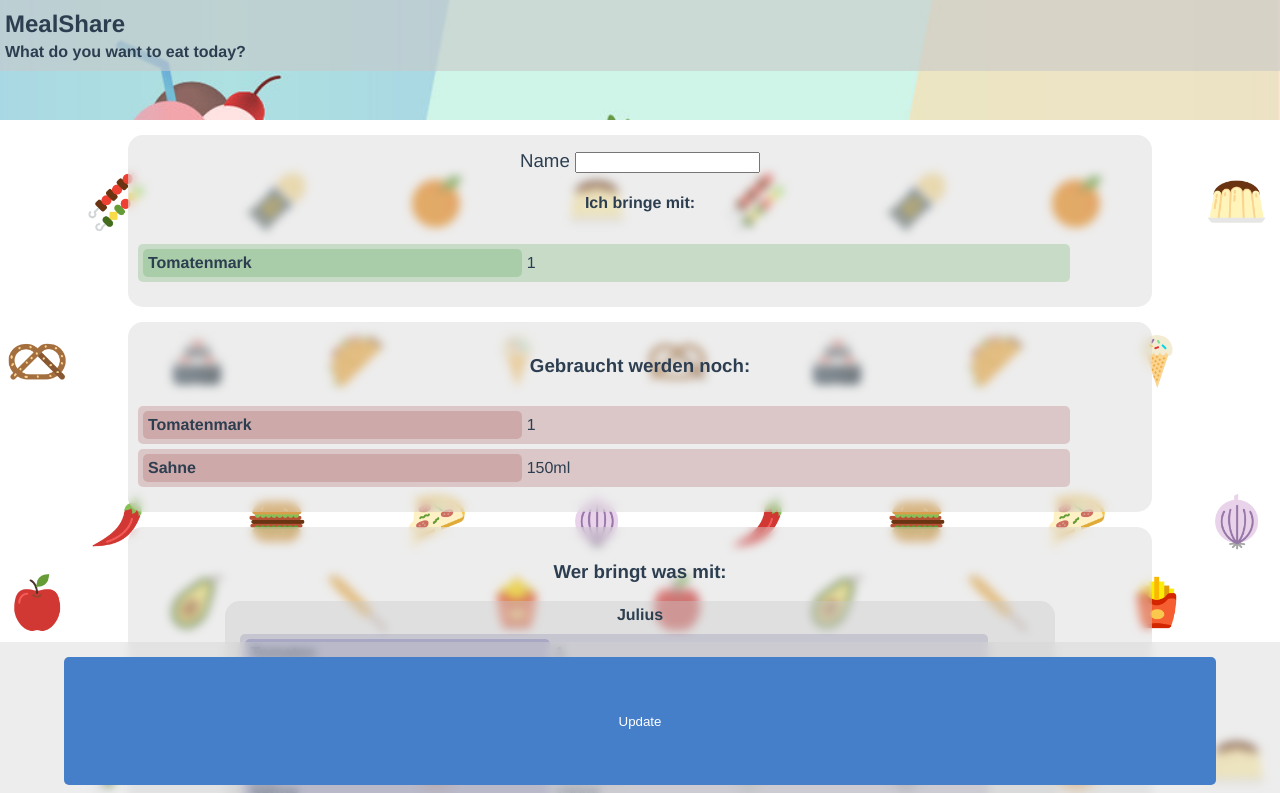
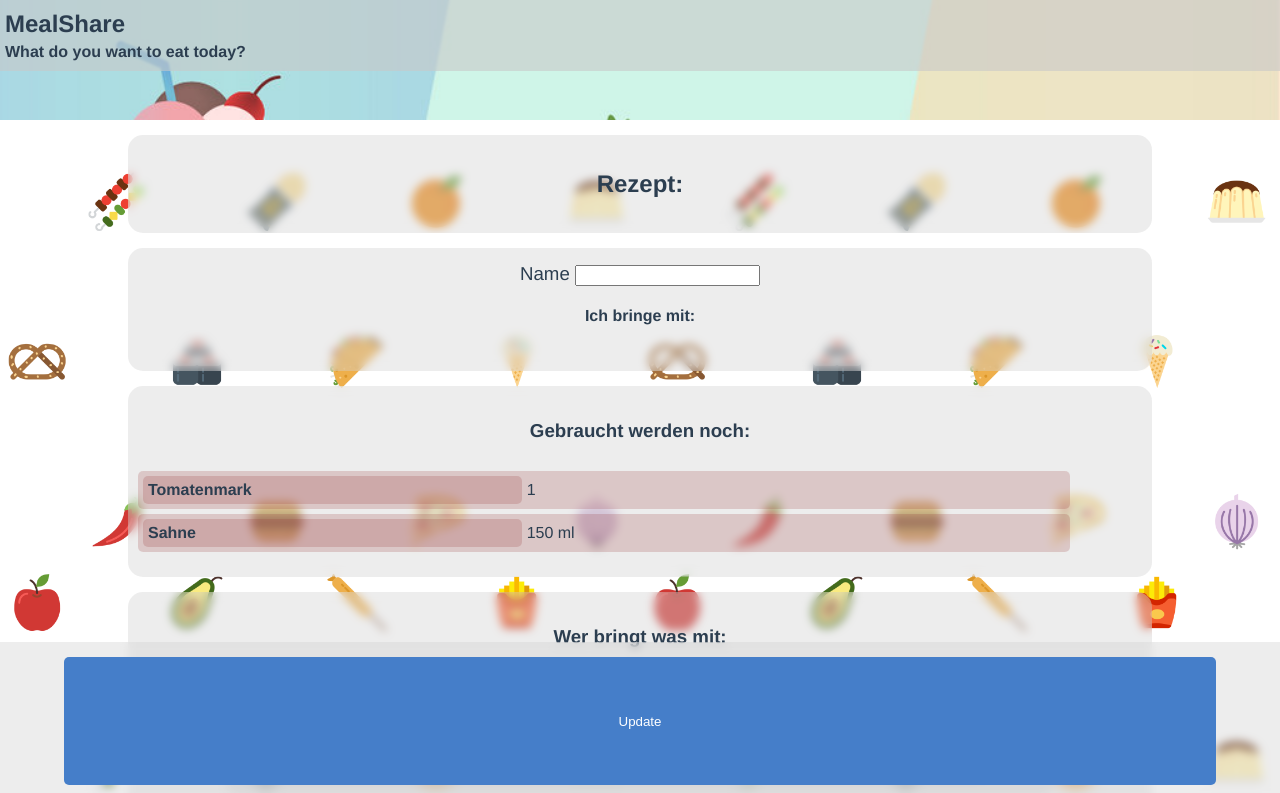
Before and after one commit to radiales/pbo, a Vue app: page /#/share in a window 1280 px wide. Shown: the top 793 px of the page. Built offline with nearby package versions, Linux system fonts and the light colour scheme.

Commit message:
Basic server communication for Share now works (a few bugs left)

```diff
--- a/src/services/backend.js
+++ b/src/services/backend.js
@@ -3,5 +3,14 @@ import api from "@/services/api.js";
 export default {
     fetchRecipes(ingredients) {
         return api().post("recipes", ingredients);
+    },
+    createInvite(){
+        return api().post("share?action=create");
+    },
+    fetchInvite(Id){
+        return api().get("share", { params: { id: Id} });
+    },
+    putInvite(id, data){
+        return api().post("share?action=add&id=" + id, data);
     }
 };
--- a/src/views/Share.vue
+++ b/src/views/Share.vue
@@ -1,9 +1,12 @@
 <template>
     <div class="Last">
+        <div class="backgroundBlur fWeight600">
+            <h2>Rezept: {{ name }}</h2>
+        </div>
         <div class="backgroundBlur">
             <form id="nameForm">
                 <label>Name </label>
-                <input required type="text" />
+                <input required type="text" v-model="participantName" />
             </form>
             <h4>Ich bringe mit:</h4>
                <transition-group mode="out-in" name="fade" tag="ul" class="partUl">
@@ -12,7 +15,7 @@
                     :key="id"
                     @click="removeFromOwn(id)">
                     <span class="ingName ingGreen"> {{ ing.name }}</span>
-                    <span class="ingAmount">{{ ing.amount + ing.unit }}</span>
+                    <span class="ingAmount">{{ ing.amount.toString() + " " + ing.unit }}</span>
                 </li>
                </transition-group>
         </div>
@@ -24,7 +27,7 @@
                     :key="id"
                     @click="addToOwn(id)">
                     <span class="ingName ingRed"> {{ ing.name }}</span>
-                    <span class="ingAmount">{{ ing.amount + ing.unit }}</span>
+                    <span class="ingAmount">{{ ing.amount.toString() + " " + ing.unit }}</span>
                 </li>
                 </transition-group>
         </div>
@@ -40,7 +43,7 @@
                         :key="id"
                         class="ingLi">
                         <span class="ingName">{{ ing.name }}</span>
-                        <span class="ingAmount">{{ ing.amount + ing.unit }}</span>
+                        <span class="ingAmount">{{ ing.amount.toString() + " " + ing.unit }}</span>
                     </li>
                 </ul>
             </div>
@@ -58,13 +61,10 @@ export default {
     name: "Share",
     data: function() {
         return {
-            ingredientsToBring: [
-                {
-                    name: "Tomatenmark",
-                    amount: 1,
-                    unit: ""
-                },
-            ],
+            debugInvite: "",
+            participantName: "",
+            name: "",
+            ingredientsToBring: [],
             ingredientsNeeded: [
                 {
                     name: "Tomatenmark",
@@ -106,9 +106,34 @@ export default {
             ]
         }
     },
+    mounted(){
+        this.fetchInvite();
+    },
     methods: {
+        fetchInvite(){
+            this.AsyncfetchInvite().then((x) => {
+                this.debugInvite = x;
+                this.name = x.name;
+                this.ingredientsNeeded = x.ingredientsNeeded;
+                this.participants = x.participants;
+            });
+        },
+        async AsyncfetchInvite(){
+            if(!this.$route.query.id) return;
+            const response = await this.$be.fetchInvite(this.$route.query.id);
+            return response.data;
+        },
         update(){
-            //TODO
+            this.AsyncPutInvite().then(x => alert(x.error ? "Fehler" : "Fertig!"));
+        },
+        async AsyncPutInvite(){
+            let dataToBeAdded = {
+                name: this.participantName,
+                ingredients: this.ingredientsToBring
+            };
+
+            const response = await this.$be.putInvite(this.$route.query.id, JSON.parse(JSON.stringify(dataToBeAdded)));
+            return response.data;
         },
         addToOwn(idx) {
             let found = false;
```
